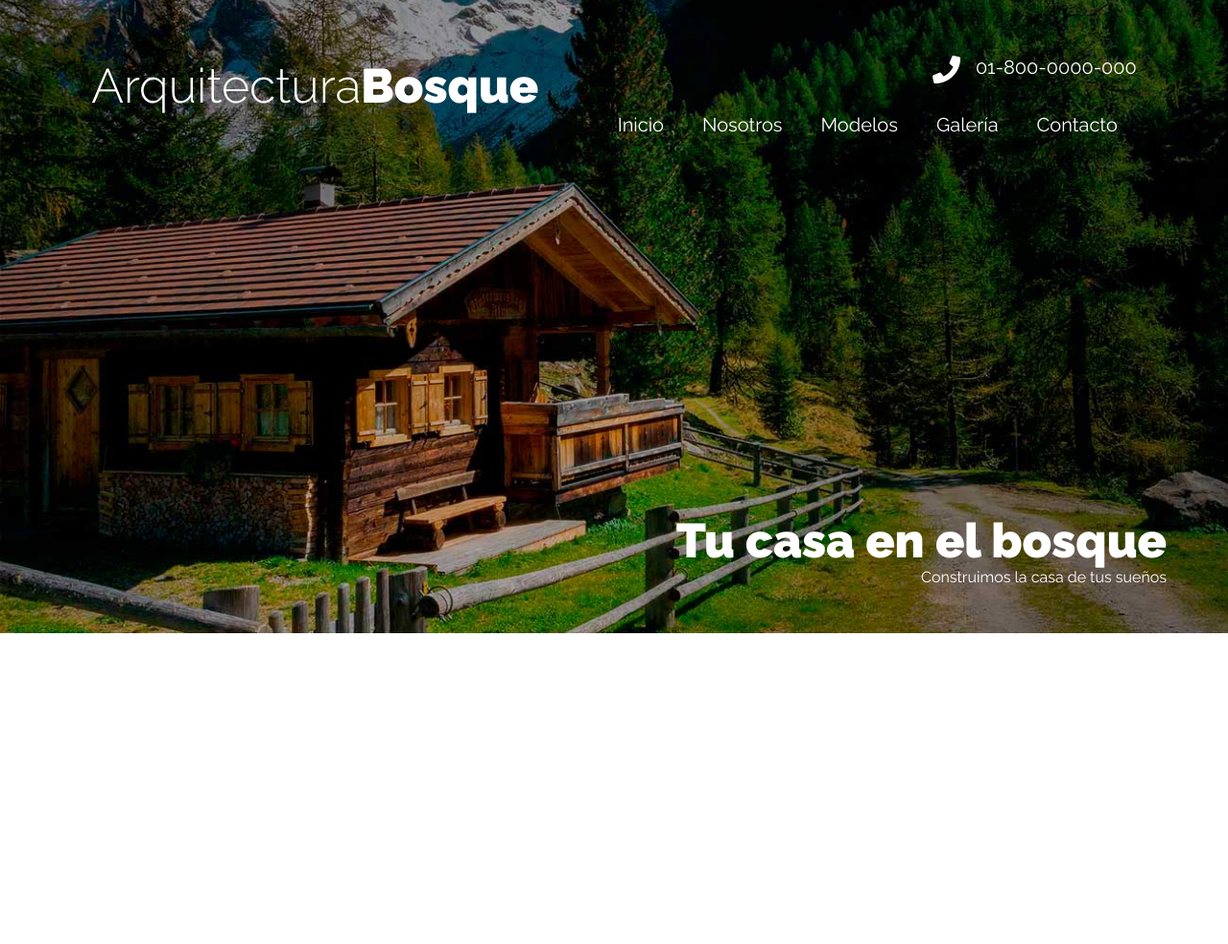
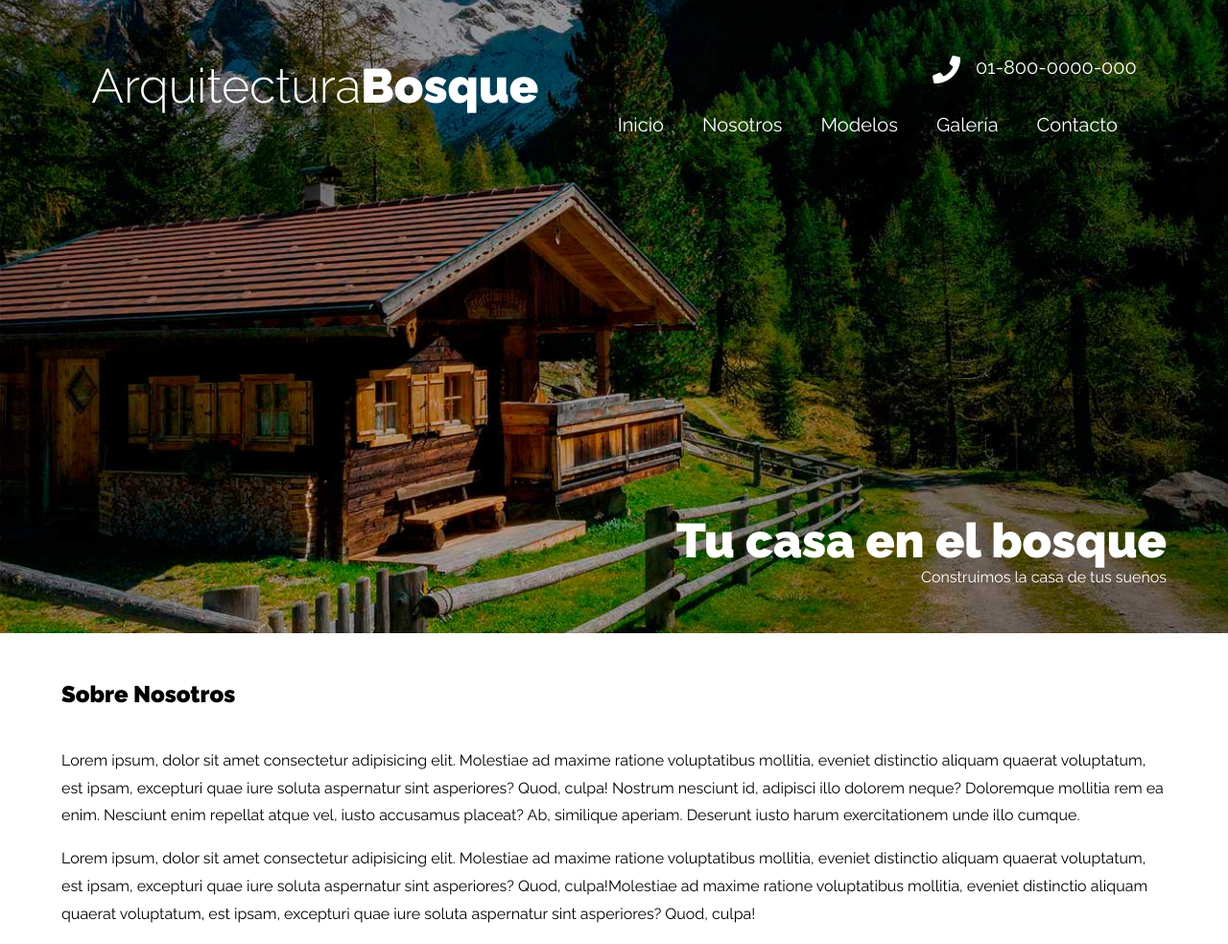
Before and after one commit to AldaMayorgaDev/03-arquitectura, a plain HTML site: page index.html in a window 1280 px wide. Shown: the whole page at 96% size. Before the commit the page ends 800 px from the top, so only its background shows below. Drawn offline with Linux system fonts and the light colour scheme.

Commit message:
Se agrega estructura y contenido a seccion sobre-nosotros

```diff
--- a/index.html
+++ b/index.html
@@ -35,7 +35,17 @@
                 <p>Construimos la casa de tus sueños</p>
             </div>
         </div>
-    </header>
+    </header> <!-- Fin Header -->
+
+    <section class="contenedor mt-5 nosotros">
+        <div class="contenido-nosotros">
+            <h2>Sobre Nosotros</h2>
+            <p>Lorem ipsum, dolor sit amet consectetur adipisicing elit. Molestiae ad maxime ratione voluptatibus mollitia, eveniet distinctio aliquam quaerat voluptatum, est ipsam, excepturi quae iure soluta aspernatur sint asperiores? Quod, culpa!
+            Nostrum nesciunt id, adipisci illo dolorem neque? Doloremque mollitia rem ea enim. Nesciunt enim repellat atque vel, iusto accusamus placeat? Ab, similique aperiam. Deserunt iusto harum exercitationem unde illo cumque.</p>
+
+            <p>Lorem ipsum, dolor sit amet consectetur adipisicing elit. Molestiae ad maxime ratione voluptatibus mollitia, eveniet distinctio aliquam quaerat voluptatum, est ipsam, excepturi quae iure soluta aspernatur sint asperiores? Quod, culpa!Molestiae ad maxime ratione voluptatibus mollitia, eveniet distinctio aliquam quaerat voluptatum, est ipsam, excepturi quae iure soluta aspernatur sint asperiores? Quod, culpa!</p>
+        </div>
+    </section>
     <script src="./js/main.js" type="text/javascript"></script>
 </body>
 </html>
```
